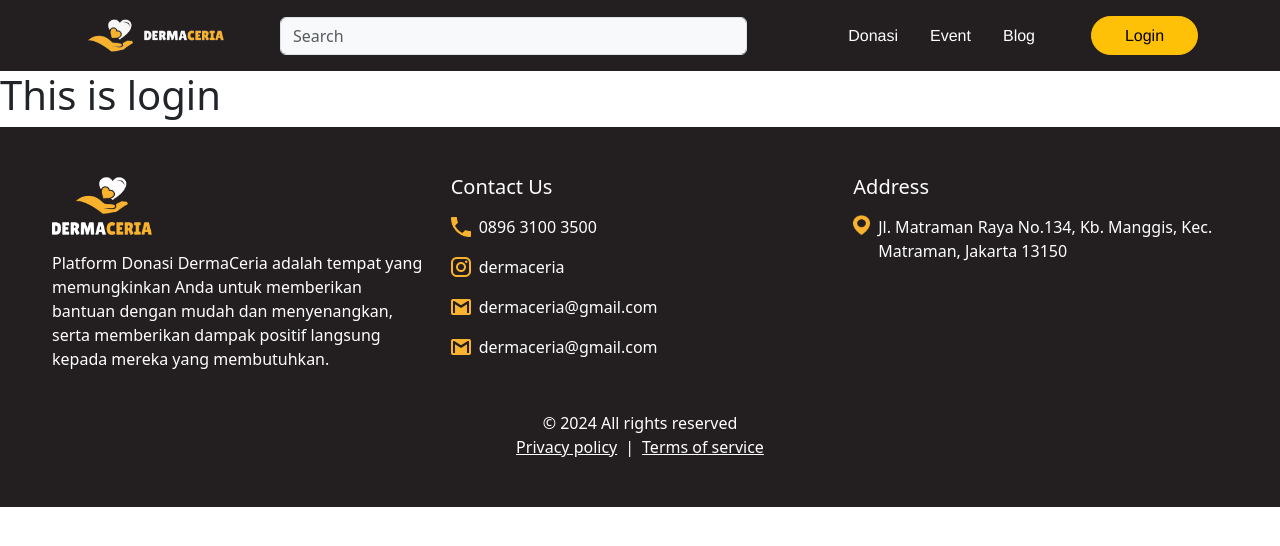
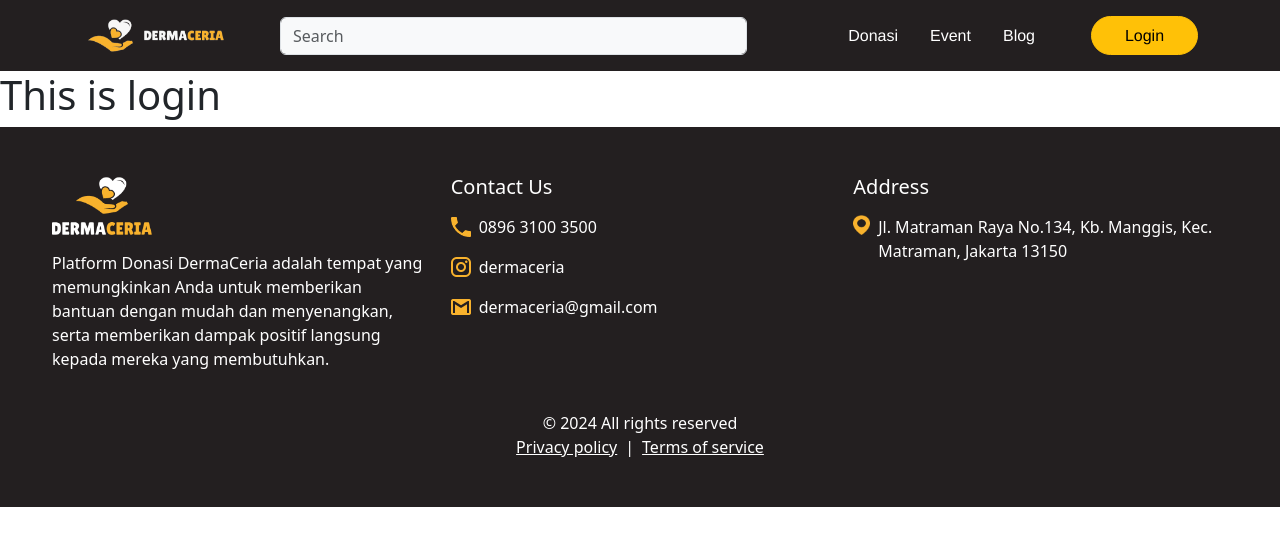
Before and after one commit to percyfikri/Derma-Ceria-React, a React (Vite) app: page /login in a window 1280 px wide. Shown: the top 546 px of the page. Built offline with nearby package versions, Linux system fonts and the light colour scheme.

Commit message:
fix : footer

```diff
--- a/src/components/FooterComponent.jsx
+++ b/src/components/FooterComponent.jsx
@@ -43,12 +43,6 @@ const Footer = () => {
                     dermaceria@gmail.com
                   </a>
                 </li>
-                <li className="d-flex align-items-center">
-                  <img src={Email} alt="icon location" className="me-2 img-fluid" style={{ maxWidth: "20px" }} />
-                  <a href="#" className="text-white text-decoration-none">
-                    dermaceria@gmail.com
-                  </a>
-                </li>
               </ul>
             </div>
           </div>
```
